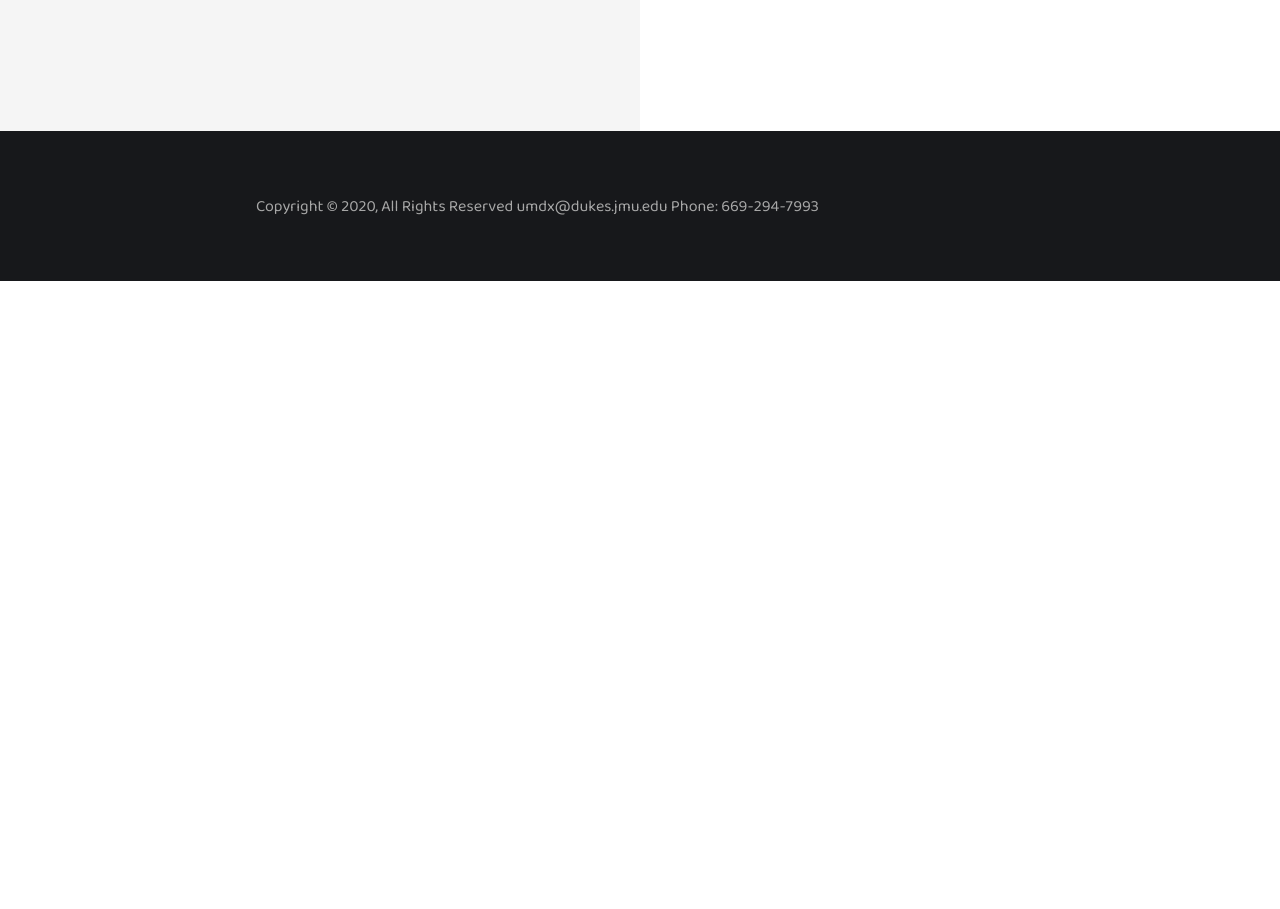
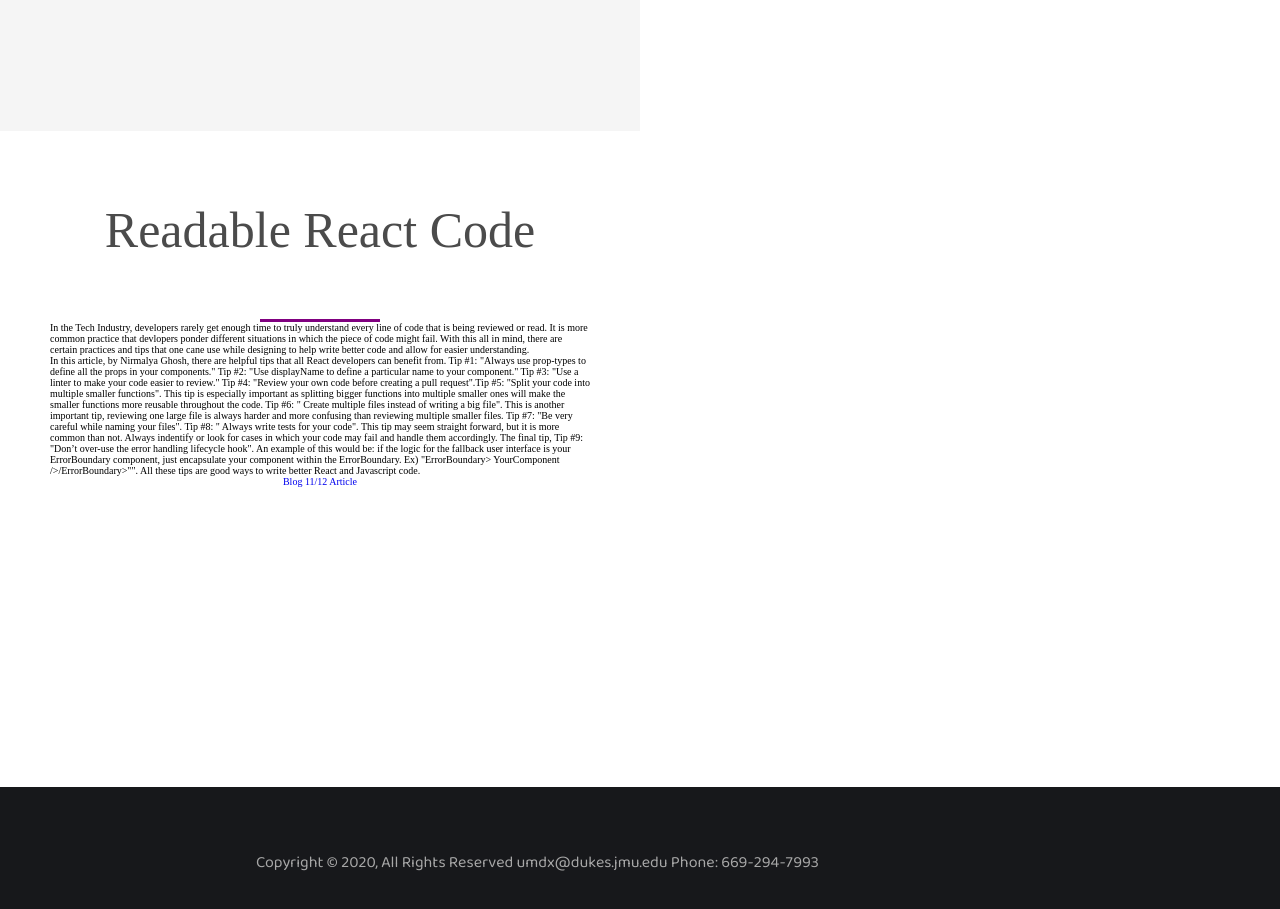
Before and after one commit to umdx/Blog, a plain HTML site: page blog/index.html in a window 1280 px wide. Shown: the part 1220-2129 px from the top of the page. Before the commit the page ends 1501 px from the top, so only its background shows below. Drawn offline with Linux system fonts and the light colour scheme; a web font is replaced by a local one.

Commit message:
Add files via upload

```diff
--- a/blog/index.html
+++ b/blog/index.html
@@ -73,6 +73,41 @@
                     </div>
                 </section>
 
+                <!-- Blog 11/13 -->
+                <section class="team">
+                    <div class="section-header">
+                        <h1 class="section-heading">Readable React Code</h1>
+                        <div class="underline"></div>
+                        <p>
+                            In the Tech Industry, developers rarely get enough time to truly
+                            understand every line of code that is being reviewed or read. It is
+                            more common practice that devlopers ponder different situations in which
+                            the piece of code might fail. With this all in mind, there are certain
+                            practices and tips that one cane use while designing to help write better code
+                            and allow for easier understanding.
+                        </p>
+                            In this article, by Nirmalya Ghosh, there are helpful tips that all React
+                            developers can benefit from. Tip #1: "Always use prop-types to define all the
+                            props in your components." Tip #2: "Use displayName to define a particular name
+                            to your component." Tip #3: "Use a linter to make your code easier to review."
+                            Tip #4: "Review your own code before creating a pull request".Tip #5: "Split your code into multiple smaller functions".
+                            This tip is especially important as splitting bigger functions into multiple smaller ones
+                            will make the smaller functions more reusable throughout the code. Tip #6: "
+                            Create multiple files instead of writing a big file". This is another important tip,
+                            reviewing one large file is always harder and more confusing than reviewing multiple
+                            smaller files. Tip #7: "Be very careful while naming your files". Tip #8: "
+                            Always write tests for your code". This tip may seem straight forward, but it is more common
+                            than not. Always indentify or look for cases in which your code may fail and handle them
+                            accordingly. The final tip, Tip #9: "Don’t over-use the error handling lifecycle hook".
+                            An example of this would be: if the logic for the fallback user interface is your
+                            ErrorBoundary component, just encapsulate your component within the ErrorBoundary.
+                            Ex) "ErrorBoundary>  YourComponent />/ErrorBoundary>"".
+                            All these tips are good ways to write better React and Javascript code.
+                        <p>
+                        <a href="https://www.freecodecamp.org/news/10-points-to-remember-thatll-help-you-master-coding-in-reactjs-library-d0520d8c73d8/?ref=hackernoon.com">Blog 11/12 Article</a>
+                        </div>
+                </section>
+
     <!--Footer for each page.-->
     <footer class="footer">
         <div class="footer-content">
--- a/blog/style.css
+++ b/blog/style.css
@@ -343,6 +343,7 @@ html {
 }
 
 .team {
+    width: 50%;
     display: flex;
     flex-direction: column;
     justify-content: center;
```
Also changed, not shown: blog/blog11.12.html (added, +47 -0 lines), blog/blog11.6.html (+1 -1 lines).
